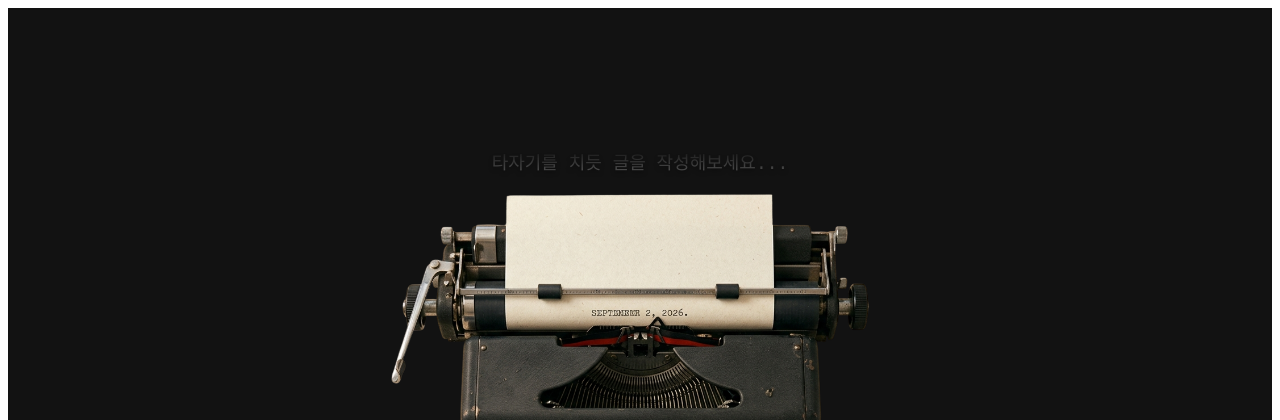
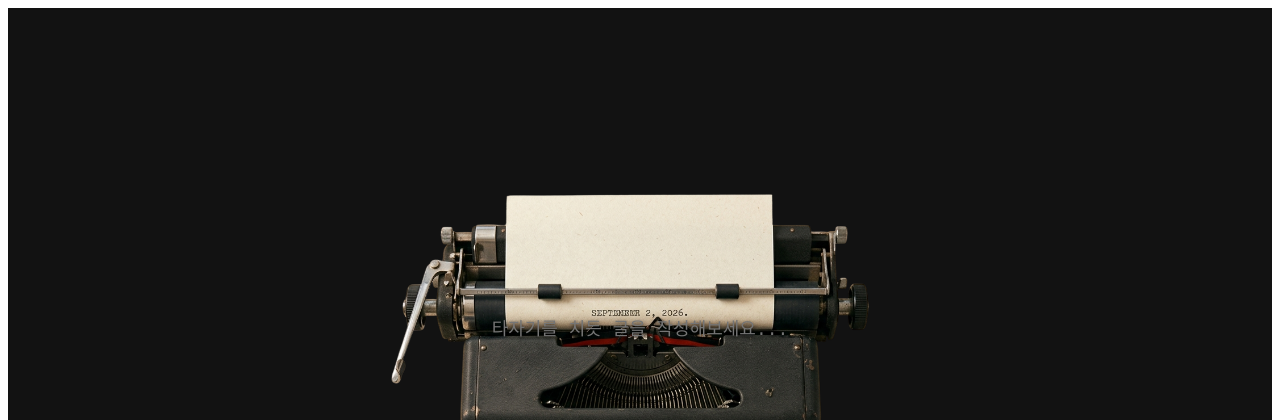
Before and after one commit to lia4682-ctrl/typewriter-web, a Next.js app: page / in a window 1280 px wide. Shown: the top 420 px of the page. Built offline with nearby package versions, Linux system fonts and the light colour scheme.

Commit message:
Update page.tsx

```diff
--- a/app/page.tsx
+++ b/app/page.tsx
@@ -5,7 +5,6 @@ import React, { useState, useRef, useEffect } from 'react';
 export default function TypewriterApp() {
   const [text, setText] = useState('');
   const audioCtxRef = useRef<AudioContext | null>(null);
-  const containerRef = useRef<HTMLDivElement | null>(null);
 
   // Web Audio API 초기화
   useEffect(() => {
@@ -24,16 +23,6 @@ export default function TypewriterApp() {
       window.removeEventListener('click', initAudio);
     };
   }, []);
-
-  // 줄바꿈 시 가장 최근 줄(입력선)이 타자기 롤러 위치에 오도록 자동 스크롤
-  useEffect(() => {
-    if (containerRef.current) {
-      containerRef.current.scrollTo({
-        top: containerRef.current.scrollHeight,
-        behavior: 'smooth'
-      });
-    }
-  }, [text]);
 
   // 1. 타자기 타격음
   const playTypeSound = () => {
@@ -113,6 +102,11 @@ export default function TypewriterApp() {
     URL.revokeObjectURL(url);
   };
 
+  // 현재 줄 수 계산 (엔터 기준)
+  const lineCount = text.split('\n').length;
+  // 한 줄 높이(lineHeight: 32px)만큼 translateY로 전체 텍스트를 위로 밀어 올림
+  const offsetY = (lineCount - 1) * 32;
+
   return (
     <main style={{
       minHeight: '100vh',
@@ -135,26 +129,32 @@ export default function TypewriterApp() {
         backgroundPosition: 'center',
         backgroundRepeat: 'no-repeat'
       }}>
-        {/* 텍스트 입력 영역 (시작점: 타자기 종이/롤러 상단 영역) */}
-        <div
-          ref={containerRef}
-          style={{
+        {/* 마스크 영역 (타자기 롤러 위쪽 공간 고정) */}
+        <div style={{
           position: 'absolute',
-            top: '8%', // 타자기 종이 롤러 바로 위쪽 위치
+          top: '5%', // 위로 사라지는 텍스트 보일 상단 범위
           left: '20%',
           width: '60%',
-            height: '160px', // 글자가 보여지는 세로 영역 크기
-            overflowY: 'hidden',
-            maskImage: 'linear-gradient(to bottom, transparent 0%, black 25%)',
-            WebkitMaskImage: 'linear-gradient(to bottom, transparent 0%, black 25%)'
-          }}
-        >
+          height: '240px', // 타자기 롤러 위쪽 전체 높이
+          overflow: 'hidden',
+          maskImage: 'linear-gradient(to bottom, transparent 0%, black 20%)',
+          WebkitMaskImage: 'linear-gradient(to bottom, transparent 0%, black 20%)'
+        }}>
+          {/* 실제 입력창: 줄 수가 늘어나면 Y축 이동으로 위로 슬라이딩 */}
+          <div style={{
+            position: 'absolute',
+            bottom: '20px', // 첫 줄 입력 시작 위치 (타자기 롤러 바로 위)
+            width: '100%',
+            transform: `translateY(-${offsetY}px)`,
+            transition: 'transform 0.2s cubic-bezier(0.25, 1, 0.5, 1)'
+          }}>
             <textarea
               value={text}
               onChange={(e) => setText(e.target.value)}
               onKeyDown={handleKeyDown}
               placeholder="타자기를 치듯 글을 작성해보세요..."
-            rows={text.split('\n').length || 1}
+              rows={lineCount}
+              autoFocus
               style={{
                 width: '100%',
                 border: 'none',
@@ -163,7 +163,7 @@ export default function TypewriterApp() {
                 resize: 'none',
                 fontFamily: 'Courier New, Courier, monospace',
                 fontSize: '18px',
-              lineHeight: '1.8',
+                lineHeight: '32px',
                 color: '#ffffff',
                 textAlign: 'center',
                 textShadow: '0 2px 4px rgba(0,0,0,0.8)',
@@ -172,6 +172,7 @@ export default function TypewriterApp() {
                 overflow: 'hidden'
               }}
             />
+          </div>
         </div>
       </div>
 
```
Lines whose indentation alone changed are shown as unchanged.
